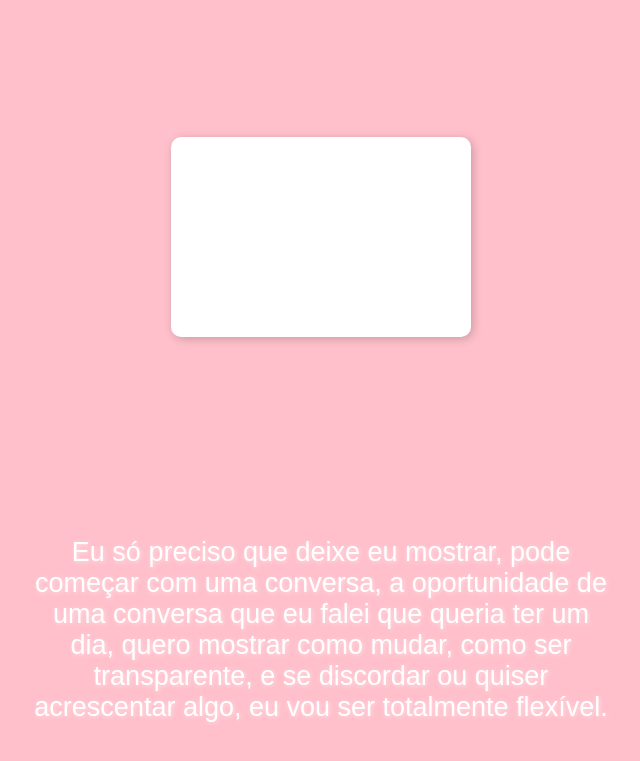
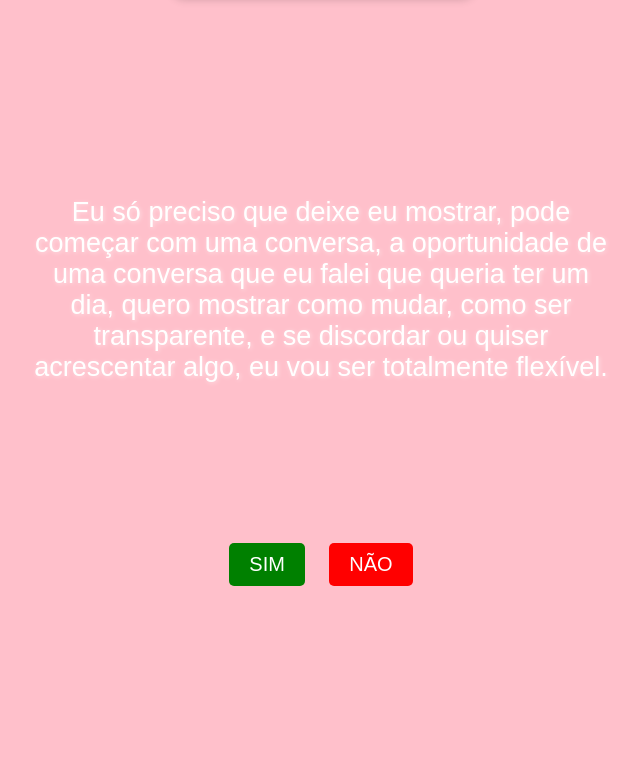
Before and after one commit to gabriel97santos/minha-conversa, a plain HTML site: page proxima_pagina.html in a window 1280 px wide. Shown: the part 2870-3631 px from the top of the page, without its empty margins (319-959 px from the left). After the commit the page ends 3494 px from the top, so only its background shows below. Drawn offline with Linux system fonts and the light colour scheme.

Commit message:
Update proxima_pagina.html

```diff
--- a/proxima_pagina.html
+++ b/proxima_pagina.html
@@ -39,24 +39,41 @@
             max-width: 600px;
             margin: auto;
         }
-        @media (max-width: 768px) {
-            p {
-                font-size: 24px; /* Aumento de 50% */
-                margin: 120px 10px; /* Ajuste do espaço para telas menores */
-            }
-            .image-placeholder {
-                height: 150px;
-                margin: 150px auto; /* Ajuste do espaço para telas menores */
-            }
+        .buttons {
+            margin-top: 50px;
+        }
+        .buttons button {
+            font-size: 20px;
+            padding: 10px 20px;
+            margin: 10px;
+            border: none;
+            cursor: pointer;
+            border-radius: 5px;
+            display: inline-block;
+            text-decoration: none;
+        }
+        .yes-button {
+            background-color: green;
+            color: white;
+        }
+        .no-button {
+            background-color: red;
+            color: white;
         }
     </style>
+    <script>
+        function hideNoButton() {
+            document.getElementById('no-button').style.display = 'none';
+            document.getElementById('laugh').style.display = 'block';
+        }
+        function openWhatsApp() {
+            window.location.href = "https://wa.me/5511969779796?text=Sim%2C%20quero%20conversar.";
+        }
+    </script>
 </head>
 <body>
     <div class="container">
         <h1>🎉 Bem-vindo à próxima página!</h1>
-
-        <br>
-        <br>
         <p>Você conseguiu acessar com sucesso!</p>
         <p>Mas hoje não é uma recompensa que você irá ganhar.</p>
         <p>Na real era para existir uma recompensa, mas infelizmente eu não consegui te presentear com essas rosas.</p>
@@ -68,15 +85,18 @@
 
         <div class="image-placeholder">Imagem aqui</div>
 
-        <br>
-        <br>
-        <br>
-
         <p>Quero mostrar que sei como fazer as coisas acontecerem, e eu realmente sei como arrumar, eu sempre soube, mas nunca usei, quero ser transparente com você.</p>
 
         <div class="image-placeholder">Imagem aqui</div>
 
         <p>Eu só preciso que deixe eu mostrar, pode começar com uma conversa, a oportunidade de uma conversa que eu falei que queria ter um dia, quero mostrar como mudar, como ser transparente, e se discordar ou quiser acrescentar algo, eu vou ser totalmente flexível.</p>
+
+        <div class="buttons">
+            <button class="yes-button" onclick="openWhatsApp()">SIM</button>
+            <button id="no-button" class="no-button" onclick="hideNoButton()">NÃO</button>
+        </div>
+
+        <p id="laugh" style="display: none; font-size: 27px; margin-top: 20px;">kkkkkkkkk</p>
     </div>
 </body>
 </html>
```
